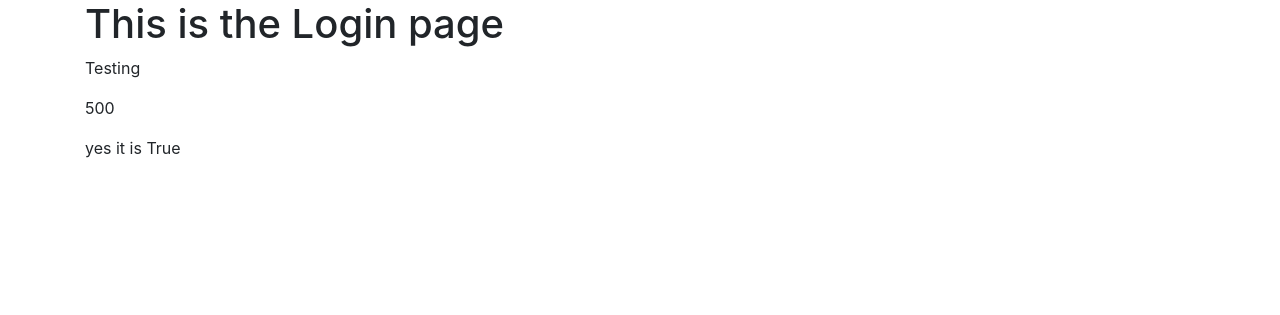
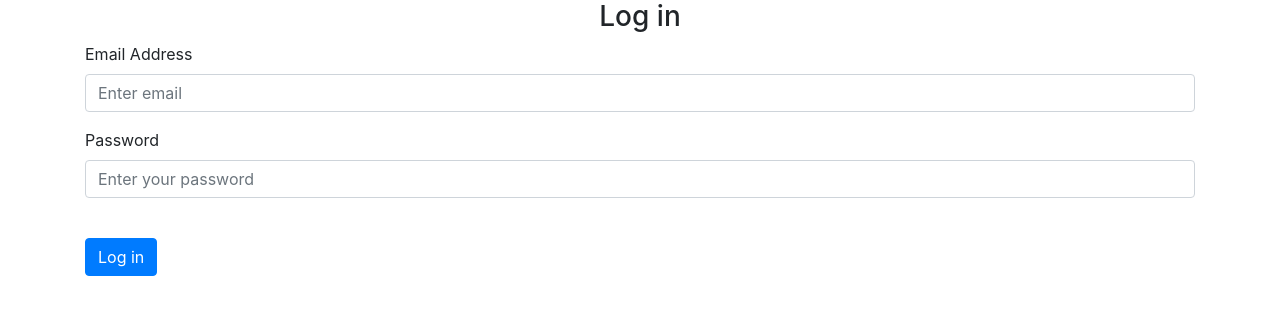
Before and after one commit to JianoFreo/Web_on_Flask, a Flask app: page /login in a window 1280 px wide. Shown: the part 56-371 px from the top of the page. Run offline with Flask 3, Linux system fonts and the light colour scheme; some libraries are stand-ins or nearby versions.

Commit message:
added the login on top of having sign up

```diff
--- a/website/templates/login.html
+++ b/website/templates/login.html
@@ -3,20 +3,30 @@
 Login
 {% endblock %}
 {% block content %}
-<h1>
-    This is the Login page
-</h1>
-<p>
-{{ text }}<!-- would show the word testing beacsue thats the value of text -->
-</p>
-<p>
-{{ id + 50 }}
-</p>
-
-{% if boolean %} <!-- if boolean is true -->
-    yes it is True
-{% else  %}
-    No it is not true
-{% endif %}
+<form method="POST">
+    <h3 align="center">Log in</h3>
+    <div class="form-group">
+        <label for="email">Email Address</label>
+        <input
+            type="email"
+            class="form-control"
+            id="email"
+            name="email"
+            placeholder="Enter email"
+        />
+    </div>
+    <div class="form-group">
+        <label for="password">Password</label>
+        <input
+            type="text"
+            class="form-control"
+            id="password"
+            name="password"
+            placeholder="Enter your password"
+        />
+    </div>
+    <br/>
+    <button type="submit" class="btn btn-primary">Log in</button>
+</form>
 
 {% endblock %}
--- a/website/templates/sign-up.html
+++ b/website/templates/sign-up.html
@@ -46,6 +46,6 @@ Sign-Up
         />
     </div>
     <br/>
-    <button type="submit" class="btn btn-primary">Submit</button>
+    <button type="submit" class="btn btn-primary">Sign Up</button>
 </form>
 {% endblock %}
```
